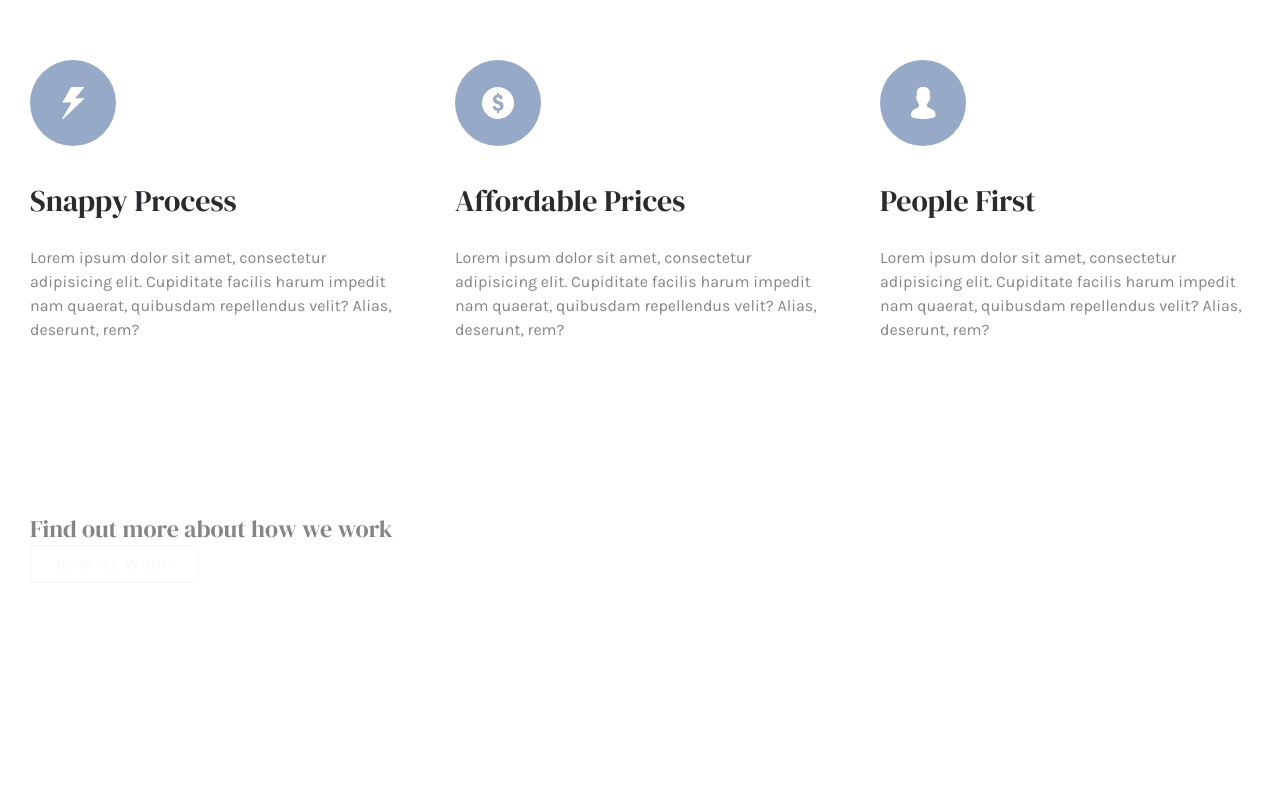
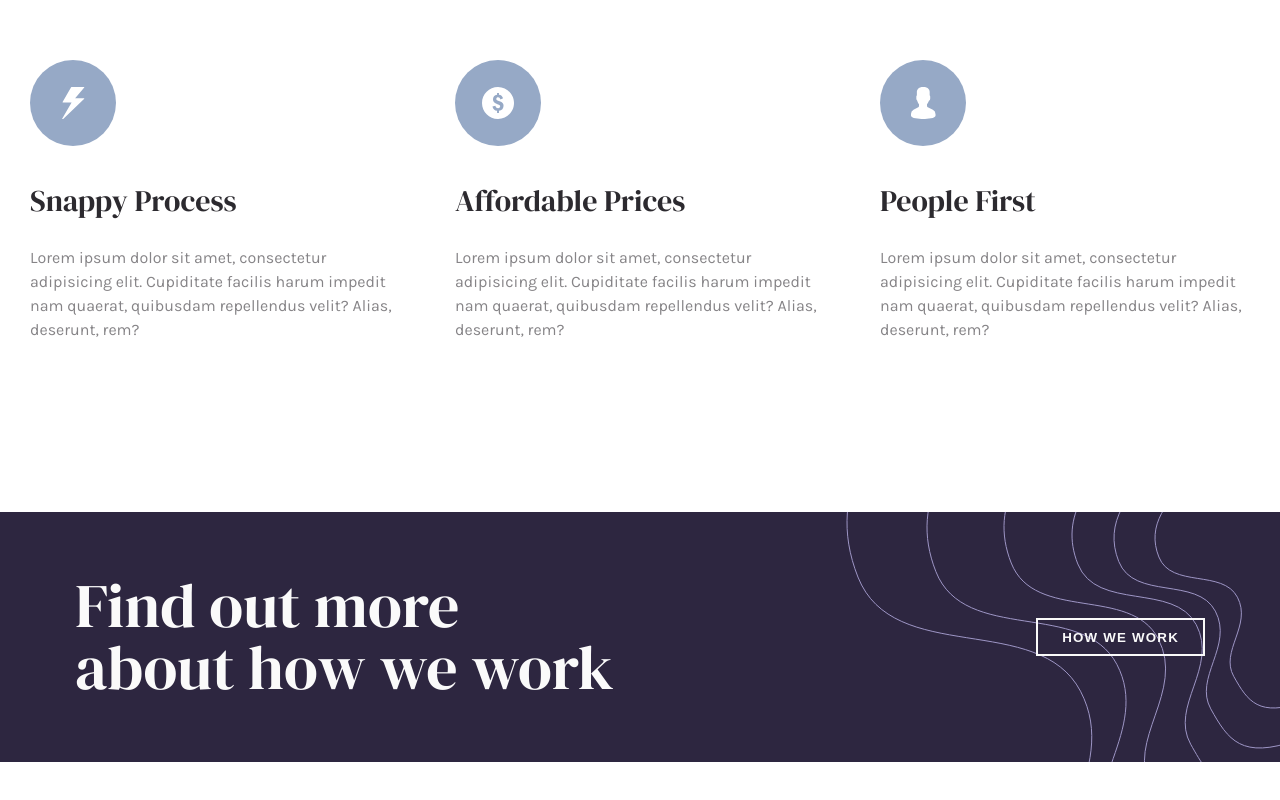
Before and after one commit to T-DubX/insure-landing-page-master, a React app: page / in a window 1280 px wide. Shown: the part 1186-1986 px from the top of the page. Before the commit the page ends 1769 px from the top, so only its background shows below. Built offline with nearby package versions, Linux system fonts and the light colour scheme.

Commit message:
styling about us

```diff
--- a/src/layout/section/aboutUs/AboutUs.tsx
+++ b/src/layout/section/aboutUs/AboutUs.tsx
@@ -3,6 +3,7 @@ import styled from "styled-components";
 import {Container} from "../../../components/Container";
 import {Button} from "../../../components/Button";
 import {theme} from "../../../styles/Theme";
+import {Icon} from "../../../components/icon/Icon";
 
 export const AboutUs = () => {
     return (
@@ -10,6 +11,7 @@ export const AboutUs = () => {
             <Container>
                 <h2>Find out more about how we work</h2>
                 <Button color={theme.colors.fontDarkBg}>how we work</Button>
+                <Icon iconId={'how-we-work-desktop'} width={'434'} height={'250'}/>
             </Container>
             {/*p80-60*/}
         </StyledAboutUs>
@@ -17,5 +19,38 @@ export const AboutUs = () => {
 };
 
 const StyledAboutUs = styled.section`
+  margin-bottom: 150px;
 
+  ${Container} {
+    display: flex;
+    justify-content: space-between;
+    align-items: center;
+    background-color: ${theme.colors.primary};
+    padding: 63px 75px;
+
+    position: relative;
+
+
+    h2 {
+      font-size: 62px;
+      color: ${theme.colors.fontDarkBg};
+      flex-basis: 550px;
+      line-height: 1;
+    }
+
+    ${Button} {
+      z-index: 1;
+      &:hover {
+        color: #2C2A2F;
+        background-color: ${theme.colors.fontDarkBg};
+      }
+    }
+
+    svg {
+      position: absolute;
+
+      top: 0;
+      right: 0;
+    }
+  }
 `
```
